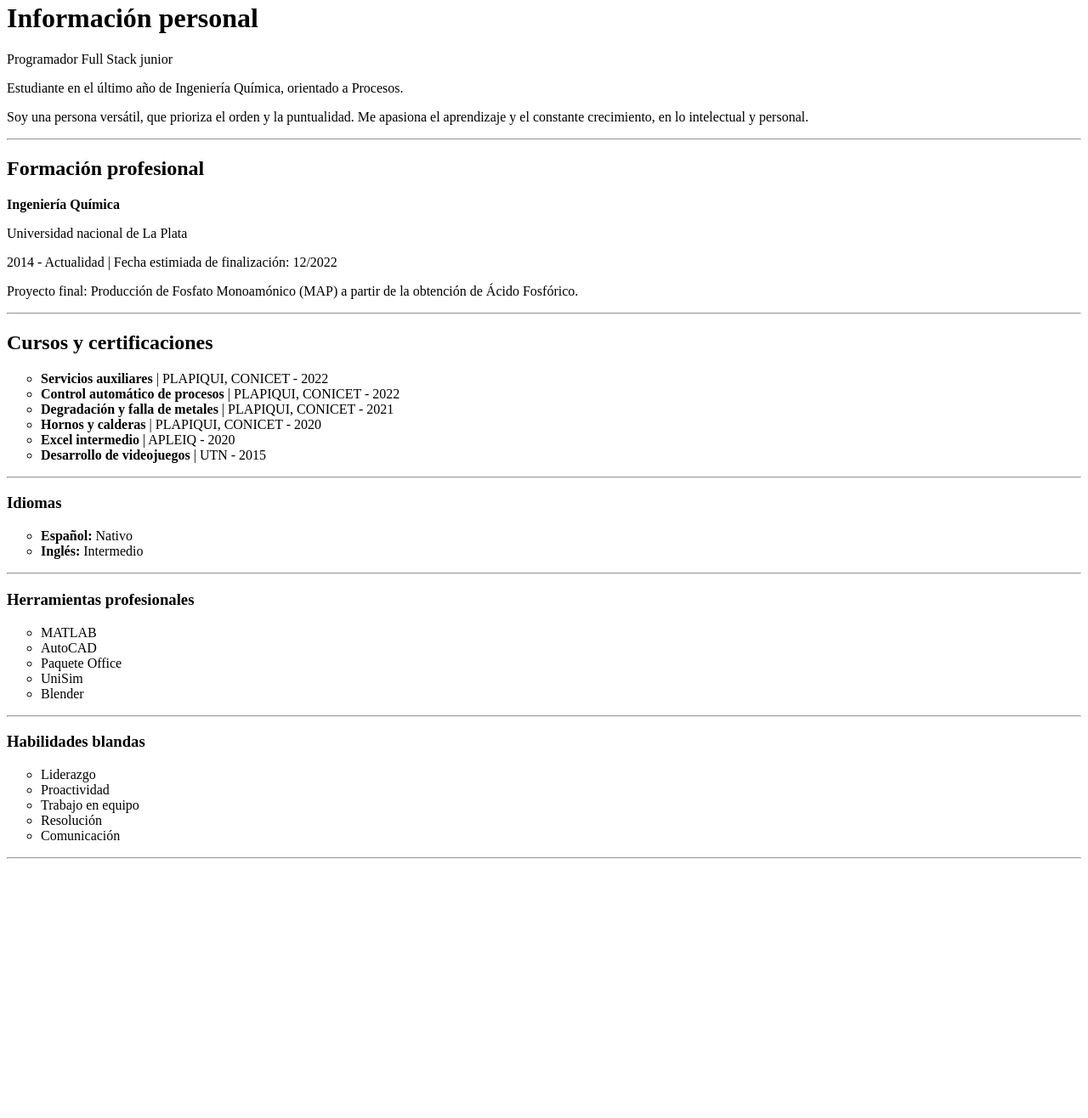
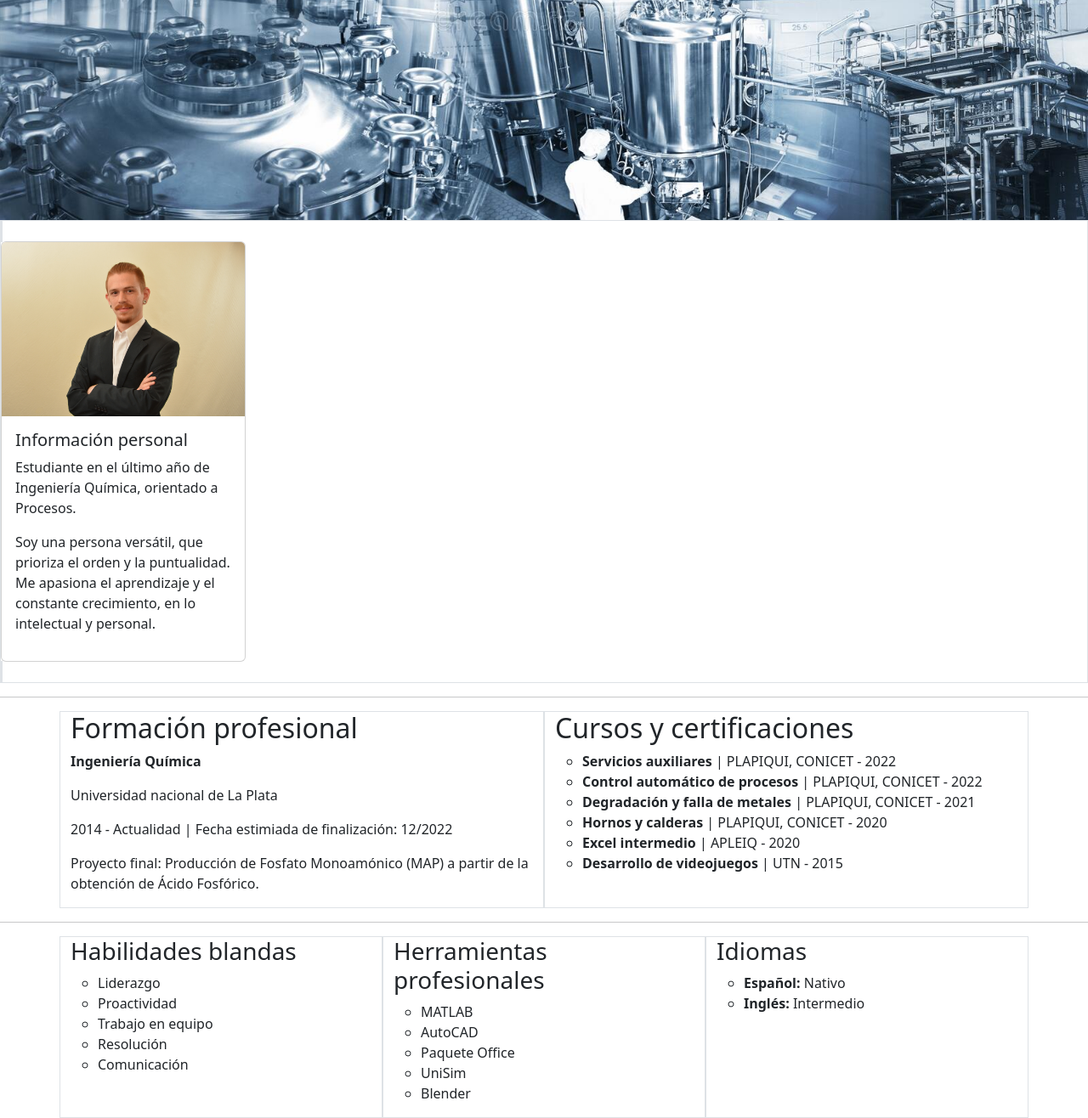
Before and after one commit to ExequielSeltzer/Reposirorio-AP, a plain HTML site: page ExequielSeltzer.html in a window 1280 px wide. Shown: the part 246-1562 px from the top of the page at 85% size. Before the commit the page ends 1265 px from the top, so only its background shows below. Drawn offline with nearby package versions, Linux system fonts and the light colour scheme.

Commit message:
Maquetado 1

```diff
--- a/CSS/style.css
+++ b/CSS/style.css
@@ -1,4 +1,9 @@
-img {
-  width: 300px;
+#banner {
+  width: 100%;
   height: auto;
 }
+
+img {
+  width: 200px;
+  height: auto;
+}
--- a/ExequielSeltzer.html
+++ b/ExequielSeltzer.html
@@ -8,15 +8,28 @@
     <!--Para compatibilidad con Explorer-->
     <meta name="viewport" content="width=device-width, initial-scale=1" />
     <!--Escalado para móviles-->
+    <link
+      href="https://cdn.jsdelivr.net/npm/bootstrap@5.2.0-beta1/dist/css/bootstrap.min.css"
+      rel="stylesheet"
+      integrity="sha384-0evHe/X+R7YkIZDRvuzKMRqM+OrBnVFBL6DOitfPri4tjfHxaWutUpFmBp4vmVor"
+      crossorigin="anonymous"
+    />
 
     <link rel="stylesheet" href="CSS\style.css" />
     <!--Llamado al CSS-->
   </head>
   <body>
-    <img src="CSS\Foto cv 1.JPG" alt="Foto currículum" />
+
     <div>
-      <h1>Información personal</h1>
-      <p>Programador Full Stack junior</p>
+    <img id="banner" src="CSS\industria-química-e-industria-farmacéutica-66455316.jpg" alt="Foto industria química" />
+  </div>
+
+<div class="col-12 border">
+  <span class="border border-2">
+  <div class="card" style="width: 18rem;">
+    <img src="CSS\Foto cv 1.JPG" class="card-img-top" alt="Foto currículum">
+    <div class="card-body">
+      <h5 class="card-title">Información personal</h5>
       <p>
         Estudiante en el último año de Ingeniería Química, orientado a Procesos.
       </p>
@@ -26,9 +39,14 @@
         personal.
       </p>
     </div>
+  </span>
+  </div>
+</div>
     <hr />
 
-    <div>
+    <div class="container">
+      <div class="row">
+        <div class="col-12 col-md-6 border">
       <h2>Formación profesional</h2>
       <p><b> Ingeniería Química </b></p>
       <p>Universidad nacional de La Plata</p>
@@ -38,9 +56,8 @@
         obtención de Ácido Fosfórico.
       </p>
     </div>
-    <hr />
 
-    <div>
+      <div class="col-12 col-md-6 border">
       <h2>Cursos y certificaciones</h2>
       <ul type="circle">
         <li><b>Servicios auxiliares</b> | PLAPIQUI, CONICET - 2022</li>
@@ -54,19 +71,24 @@
         <li><b>Excel intermedio</b> | APLEIQ - 2020</li>
         <li><b>Desarrollo de videojuegos</b> | UTN - 2015</li>
       </ul>
+
+  </div>
+</div>
     </div>
     <hr />
 
-    <div>
-      <h3>Idiomas</h3>
+    <div class="container">
+      <div class="row">
+        <div class="col-12 col-md-4 border">
+          <h3>Habilidades blandas</h3>
           <ul type="circle">
-        <li><b>Español:</b> Nativo</li>
-        <li><b>Inglés:</b> Intermedio</li>
-      </ul>
-    </div>
-    <hr />
-
-    <div>
+            <li>Liderazgo</li>
+            <li>Proactividad</li>
+            <li>Trabajo en equipo</li>
+            <li>Resolución</li>
+            <li>Comunicación</li>
+          </ul></div>
+        <div class="col-12 col-md-4 border">
           <h3>Herramientas profesionales</h3>
           <ul type="circle">
             <li>MATLAB</li>
@@ -74,20 +96,13 @@
             <li>Paquete Office</li>
             <li>UniSim</li>
             <li>Blender</li>
-      </ul>
+          </ul></div>
+        <div class="col-12 col-md-4 border">
+          <h3>Idiomas</h3>
+          <ul type="circle">
+            <li><b>Español:</b> Nativo</li>
+            <li><b>Inglés:</b> Intermedio</li>
+          </ul></div>
     </div>
-    <hr />
-
-    <div>
-      <h3>Habilidades blandas</h3>
-      <ul type="circle">
-        <li>Liderazgo</li>
-        <li>Proactividad</li>
-        <li>Trabajo en equipo</li>
-        <li>Resolución</li>
-        <li>Comunicación</li>
-      </ul>
-    </div>
-    <hr />
   </body>
 </html>
```
Also changed, not shown: CSS/industria-química-e-industria-farmacéutica-66455316.jpg (added). Lines whose indentation alone changed are shown as unchanged.
